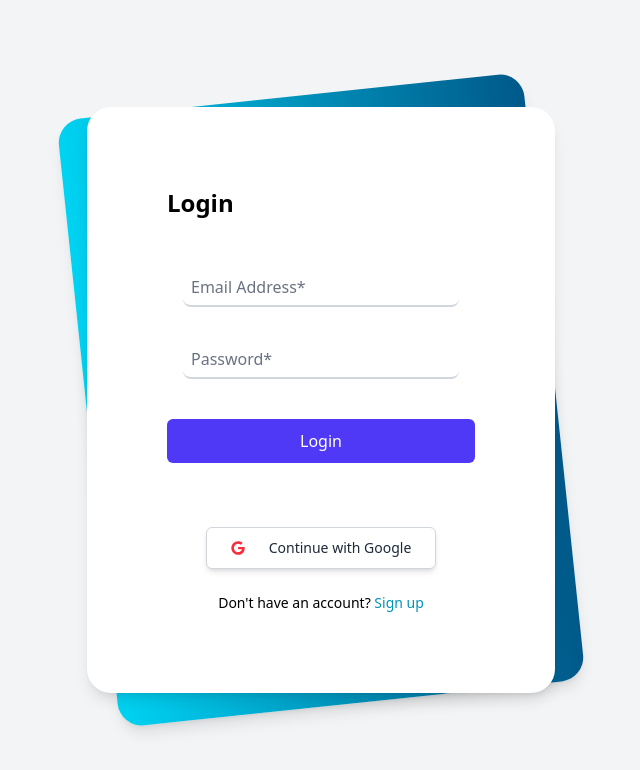
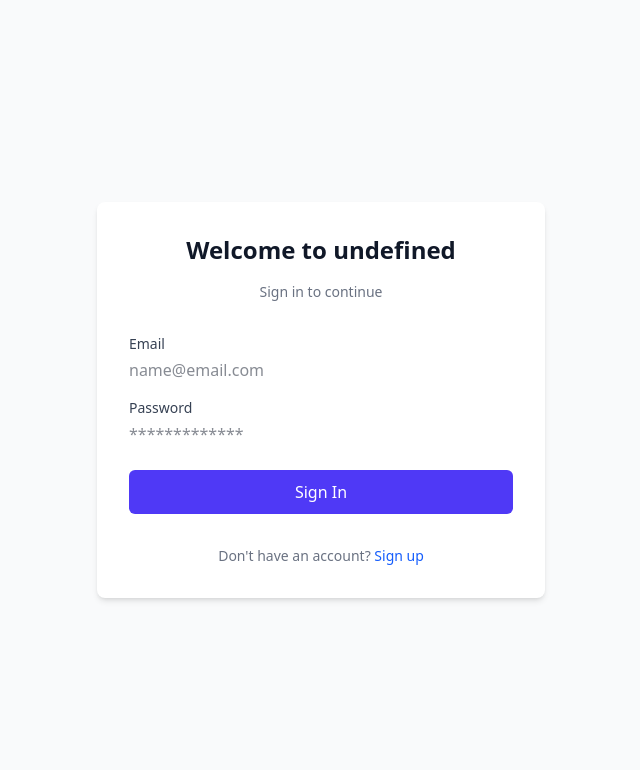
Before and after one commit to Dastaq/frontend, a Next.js app: page /login in a window 1280 px wide. Shown: the top 770 px of the page, without its empty margins (319-959 px from the left). Built offline with nearby package versions, Linux system fonts and the light colour scheme.

Commit message:
Sign up +  login in Complete

```diff
--- a/src/app/(auth)/login/page.tsx
+++ b/src/app/(auth)/login/page.tsx
@@ -1,82 +1,53 @@
+'use client';
 
+import { AuthForm } from '@/component/auth.component';
+import { BrandName } from '@/component/brandname';
+import { useRouter } from 'next/navigation';
+import { useState } from 'react';
 
-'use client';
-import { useState } from 'react';
-import { useRouter } from 'next/navigation';
-import AuthForm from '@/component/auth.component';
-
-const LoginPage = () => {
+export default function LoginPage() {
   const [loading, setLoading] = useState(false);
   const [error, setError] = useState<string | null>(null);
   const router = useRouter();
 
-  const handleSubmit = async (e: React.FormEvent) => {
+  const handleSubmit = async (e: React.FormEvent<HTMLFormElement>) => {
     e.preventDefault();
     setLoading(true);
     setError(null);
 
     try {
+      const formData = new FormData(e.currentTarget);
+      const email = formData.get('email') as string;
+      const password = formData.get('password') as string;
 
-      // Simulated user ID with demo data
-      const userId = Math.floor(Math.random() * 1000);
-      console.log('Logging in...');
-
-      // Redirect to /profile/{userId} on successful "login"
-      router.push(`/profile/${userId}`);
-
-      /*
-      // Backend API Call Example (Uncomment for real implementation)
+      // Replace with your actual authentication logic
       const response = await fetch('/api/auth/login', {
         method: 'POST',
         headers: { 'Content-Type': 'application/json' },
-        body: JSON.stringify({
-          email: e.target.email.value,
-          password: e.target.password.value,
-        }),
-        });
+        body: JSON.stringify({ email, password }),
+      });
 
-        if (!response.ok) throw new Error('Login failed');
-      const data = await response.json();
-      const userId = data.userId;
-      router.push(`/profile/${userId}`);
-      */
+      if (!response.ok) {
+        throw new Error(await response.text());
+      }
 
-      /*
-      // Google OAuth Example
-      //
-      import { useGoogleLogin } from '@react-oauth/google';
-      const googleLogin = useGoogleLogin({
-        onSuccess: async (tokenResponse) => {
-          const res = await fetch('/api/auth/google', {
-            method: 'POST',
-            headers: { 'Content-Type': 'application/json' },
-            body: JSON.stringify({ token: tokenResponse.access_token }),
-          });
-          if (!res.ok) throw new Error('Google login failed');
-          const data = await res.json();
-          const userId = data.userId; // Assuming API returns userId
-          router.push(`/profile/${userId}`);
-        },
-        onError: () => {
-          throw new Error('Google authentication failed');
-        },
-      });
-      googleLogin(); // Trigger Google login
-      */
+      router.push('/dashboard');
     } catch (err) {
-      setError('Failed to log in.');
-      console.error(err);
+      setError(err instanceof Error ? err.message : 'An error occurred');
     } finally {
       setLoading(false);
     }
   };
 
   return (
-    <div className="flex justify-center items-center min-h-screen bg-gray-100">
-      <AuthForm type="login" onSubmit={handleSubmit} loading={loading} />
-      {error && <p className="mt-2 text-red-500">{error}</p>}
+    <div className="flex min-h-screen items-center justify-center bg-gray-50 p-4">
+      <AuthForm
+        type="login"
+        onSubmit={handleSubmit}
+        loading={loading}
+        error={error}
+        brand= {<BrandName/>}
+      />
     </div>
   );
-};
-
-export default LoginPage;
+}
--- a/src/app/(auth)/signup/page.tsx
+++ b/src/app/(auth)/signup/page.tsx
@@ -1,82 +1,59 @@
+'use client';
 
+import { AuthForm } from '@/component/auth.component';
+import { BrandName } from '@/component/brandname';
+import { useRouter } from 'next/navigation';
+import { useState } from 'react';
 
-'use client';
-import { useState } from 'react';
-import { useRouter } from 'next/navigation';
-import AuthForm from '@/component/auth.component';
-
-const SignupPage = () => {
+export default function SignupPage() {
   const [loading, setLoading] = useState(false);
   const [error, setError] = useState<string | null>(null);
   const router = useRouter();
 
-  const handleSubmit = async (e: React.FormEvent) => {
+  const handleSubmit = async (e: React.FormEvent<HTMLFormElement>) => {
     e.preventDefault();
     setLoading(true);
     setError(null);
 
     try {
-      // Simulated user ID with demo data
-      const userId = Math.floor(Math.random() * 1000);
-      console.log('Signing up...');
+      const formData = new FormData(e.currentTarget);
+      const name = formData.get('name') as string;
+      const email = formData.get('email') as string;
+      const password = formData.get('password') as string;
+      const confirmPassword = formData.get('confirmPassword') as string;
 
-      // Redirect to /profile/{userId} on successful "signup"
-      router.push(`/profile/${userId}`);
+      if (password !== confirmPassword) {
+        throw new Error('Passwords do not match');
+      }
 
-      /*
-      // Backend API Call Example (Uncomment for real implementation)
+      // Replace with your actual registration logic
       const response = await fetch('/api/auth/signup', {
         method: 'POST',
         headers: { 'Content-Type': 'application/json' },
-        body: JSON.stringify({
-          email: e.target.email.value, // Assuming form has email field
-          password: e.target.password.value, // Assuming form has password field
-          // Add more fields like name, etc., as needed
-        }),
+        body: JSON.stringify({ name, email, password }),
       });
 
-      if (!response.ok) throw new Error('Signup failed');
-      const data = await response.json();
-      const userId = data.userId; // Assuming API returns userId
-      router.push(`/profile/${userId}`);
-      */
+      if (!response.ok) {
+        throw new Error(await response.text());
+      }
 
-      /*
-      // Google OAuth Example
-      // Requires @react-oauth/google package or similar
-      import { useGoogleLogin } from '@react-oauth/google';
-      const googleLogin = useGoogleLogin({
-        onSuccess: async (tokenResponse) => {
-          const res = await fetch('/api/auth/google-signup', {
-            method: 'POST',
-            headers: { 'Content-Type': 'application/json' },
-            body: JSON.stringify({ token: tokenResponse.access_token }),
-          });
-          if (!res.ok) throw new Error('Google signup failed');
-          const data = await res.json();
-          const userId = data.userId; // Assuming API returns userId
-          router.push(`/profile/${userId}`);
-        },
-        onError: () => {
-          throw new Error('Google authentication failed');
-        },
-      });
-      googleLogin(); // Trigger Google signup
-      */
+      router.push('/dashboard');
     } catch (err) {
-      setError('Failed to create account .');
-      console.error(err);
+      setError(err instanceof Error ? err.message : 'An error occurred');
     } finally {
       setLoading(false);
     }
   };
 
   return (
-    <div className="flex justify-center items-center min-h-screen bg-gray-100">
-      <AuthForm type="create account" onSubmit={handleSubmit} loading={loading} />
-      {error && <p className="mt-2 text-red-500">{error}</p>}
+    <div className="flex min-h-screen items-center justify-center bg-gray-50 p-4">
+      <AuthForm
+        type="create account"
+        onSubmit={handleSubmit}
+        loading={loading}
+        error={error}
+        brand={<BrandName />}
+      />
     </div>
   );
-};
-
-export default SignupPage;
+}
--- a/src/component/UI/input.tsx
+++ b/src/component/UI/input.tsx
@@ -1,71 +1,74 @@
-// File: components/Input.tsx
+// components/ui/Input.tsx
 import { InputProps } from '@/type/input';
 import React, { forwardRef } from 'react';
 
-const sizeClasses = {
-  sm: 'h-8 text-sm peer-placeholder-shown:text-sm peer-focus:text-xs',
-  md: 'h-10 text-base peer-placeholder-shown:text-base peer-focus:text-sm',
-  lg: 'h-12 text-lg peer-placeholder-shown:text-lg peer-focus:text-sm',
-};
 
-const variantClasses = {
-  primary: 'ring-2 ring-gray-500 focus:ring-primary-500 focus:border-primary-500',
-  secondary: 'ring-1 ring-gray-200 focus:ring-primary-500 focus:border-primary-500',
-  outline: 'ring-2 ring-gray-300 focus:ring-primary-500 focus:border-primary-500',
-  ghost: 'ring-0 hover:ring-1 hover:ring-gray-200 focus:ring-1 focus:ring-primary-500',
-};
-
-export const Input = forwardRef<HTMLInputElement, InputProps>(
+const Input = forwardRef<HTMLInputElement, InputProps >(
   (
     {
       className = '',
-      variant = 'primary',
+      variant = 'default',
       size = 'md',
       fullWidth = false,
       leftIcon,
       rightIcon,
       wrapperClassName = '',
+      error = false,
       id,
       ...props
     },
     ref
   ) => {
-    const baseClasses =
-      'peer bg-transparent rounded-lg text-gray-900 placeholder-transparent focus:outline-none transition-all duration-200';
-    const widthClass = fullWidth ? 'w-full' : 'w-72'; // Default width from example is w-72
+
+    // Base classes that apply to all inputs
+    const baseClasses = [
+      'w-full rounded-md bg-white text-gray-900',
+      'focus:outline-none focus:ring-2 focus:ring-blue-500 focus:ring-opacity-50',
+      'disabled:cursor-not-allowed disabled:opacity-50',
+      'transition-all duration-200',
+    ].join(' ');
+
+    // Error state
+    const errorClasses = error ? 'border-red-500 focus:ring-red-500 focus:ring-opacity-50' : '';
+
+    // Handle icon padding
+    const iconPaddingClasses = [
+      leftIcon ? 'pl-10' : '',
+      rightIcon ? 'pr-10' : '',
+    ].join(' ');
+
+    // Combine all classes
+    const inputClasses = [
+      baseClasses,
+      // variantClasses,
+      // sizeClasses,
+      errorClasses,
+      iconPaddingClasses,
+      className,
+    ].join(' ');
+
+    // Wrapper classes
+    const wrapperClasses = [
+      'relative',
+      fullWidth ? 'w-full' : 'w-[280px]',
+      wrapperClassName,
+    ].join(' ');
 
     return (
-      <div
-        className={`relative bg-white p-4 rounded-lg ${widthClass} ${wrapperClassName}`}
-      >
+      <div className={wrapperClasses}>
         {leftIcon && (
-          <span className="absolute left-6 top-1/2 transform -translate-y-1/2 text-gray-400 pointer-events-none">
+          <span className="absolute left-3 top-1/2 transform -translate-y-1/2 text-gray-400">
             {leftIcon}
           </span>
         )}
         <input
           ref={ref}
-          id={id}
-          className={`${baseClasses}  ${variantClasses[variant]} ${
-            leftIcon ? 'pl-10' : 'px-2'
-          } ${rightIcon ? 'pr-10' : ''} ${widthClass} ${className}`}
+          // id={id}
+          className={inputClasses}
           {...props}
         />
-        {props.placeholder && (
-          <label
-            htmlFor={id}
-            className={`absolute left-4 -top-1 text-sm text-gray-500 bg-white mx-1 px-1
-              peer-placeholder-shown:text-base peer-placeholder-shown:text-gray-500
-              peer-placeholder-shown:top-6 peer-focus:-top-1 peer-focus:text-primary-500
-              peer-focus:text-sm transition-all cursor-text ${
-                leftIcon ? 'left-10' : ''
-              }`}
-          >
-            {props.placeholder}
-          </label>
-        )}
         {rightIcon && (
-          <span className="absolute right-6 top-1/2 transform -translate-y-1/2 text-gray-400 pointer-events-none">
+          <span className="absolute right-3 top-1/2 transform -translate-y-1/2 text-gray-400">
             {rightIcon}
           </span>
         )}
--- a/src/component/auth.component.tsx
+++ b/src/component/auth.component.tsx
@@ -1,22 +1,21 @@
+'use client';
 
-
-
-
-'use client';
-import { FaGoogle } from 'react-icons/fa';
+import React from 'react';
 import { motion } from 'framer-motion';
+import Image from 'next/image';
 import Link from 'next/link';
 import Input from './UI/input';
 import { Button } from './UI/button';
+import { BrandName } from './brandname';
 
 interface AuthFormProps {
-  type: 'login' | 'create account';
-  onSubmit: (e: React.FormEvent) => void;
+  type: string;
+  onSubmit: (e: React.FormEvent<HTMLFormElement>) => Promise<void> | void;
   loading: boolean;
-  error?: string;
+  error: string | null;
+  brand?: any; // Adjust the type as per your brand object structure
 }
 
-const AuthForm = ({ type, onSubmit, loading, error }: AuthFormProps) => {
 const containerVariants = {
   hidden: { opacity: 0, y: 20 },
   visible: {
@@ -24,148 +23,179 @@
     y: 0,
     transition: {
       duration: 0.5,
-        staggerChildren: 0.1
+      ease: "easeOut"
     }
   }
 };
 
 const itemVariants = {
   hidden: { opacity: 0, y: 10 },
-    visible: { opacity: 1, y: 0 }
+  visible: {
+    opacity: 1,
+    y: 0,
+    transition: {
+      duration: 0.3
+    }
+  }
 };
-
+const ForBrandName = () => <span> <BrandName/>  </span>;
+export const AuthForm = ({
+  type,
+  onSubmit,
+  loading,
+  error,
+  brand = {
+    name: < ForBrandName />,
+    logo: '/logo.jpeg',
+    logoHeight: 40,
+    logoWidth: 40
+  }
+}: AuthFormProps) => {
   return (
-    <div className="min-h-screen bg-gray-100 py-6 flex flex-col justify-center sm:py-12">
-      <div className="relative py-3 sm:max-w-xl sm:mx-auto">
     <motion.div
-          className="absolute inset-0 bg-gradient-to-r from-cyan-400 to-sky-800 shadow-lg transform -skew-y-6 sm:skew-y-0 sm:-rotate-6 sm:rounded-3xl"
-          initial={{ opacity: 0 }}
-          animate={{ opacity: 1 }}
-          transition={{ duration: 0.5 }}
-        />
-
-        <motion.div
-          className="relative px-4 py-10 bg-white shadow-lg sm:rounded-3xl sm:p-20"
+      className="w-full max-w-md p-8 space-y-8 bg-white rounded-lg shadow-md"
       initial="hidden"
       animate="visible"
       variants={containerVariants}
     >
-          <div className="max-w-md mx-auto">
-            <motion.div variants={itemVariants}>
-              <h1 className="text-2xl font-semibold">
-                {type === 'login' ? 'Login' : 'Create Account'}
-              </h1>
+      <motion.div
+        className="flex flex-col items-center space-y-4"
+        variants={itemVariants}
+      >
+        {brand.logo && (
+          <div className="mb-2">
+            <Image
+              src={brand.logo}
+              alt={brand.name}
+              height={brand.logoHeight || 40}
+              width={brand.logoWidth || 40}
+              className="object-contain"
+            />
+          </div>
+        )}
+        <h2 className="text-2xl font-bold text-center text-gray-900">
+          {type === 'create account'
+            ? `Join ${brand.name}`
+            : `Welcome to ${brand.name}`}
+        </h2>
+        <p className="text-sm text-gray-500">
+          {type === 'create account'
+            ? 'Create your account to get started'
+            : 'Sign in to continue'}
+        </p>
       </motion.div>
 
       {error && (
         <motion.div
-                className="mt-4 p-3 bg-red-100 text-red-700 rounded-md"
-                variants={itemVariants}
+          className="p-4 text-sm text-red-700 bg-red-100 rounded-lg"
+          initial={{ opacity: 0, scale: 0.9 }}
+          animate={{ opacity: 1, scale: 1 }}
+          transition={{ type: 'spring', stiffness: 500 }}
         >
           {error}
         </motion.div>
       )}
 
-            <div className="divide-y divide-gray-200">
+      <form className="mt-8 space-y-6" onSubmit={onSubmit}>
         <motion.div
-                className="py-8 text-base leading-6 space-y-6 text-gray-700 sm:text-lg sm:leading-7"
-                variants={itemVariants}
+          className="space-y-4"
+          variants={{
+            visible: {
+              transition: {
+                staggerChildren: 0.1
+              }
+            }
+          }}
         >
-                <form onSubmit={onSubmit}>
           {type === 'create account' && (
             <motion.div variants={itemVariants}>
+              <label htmlFor="name" className="block text-sm font-medium text-gray-700 mb-1">
+                Name
+              </label>
               <Input
+                id="name"
                 name="name"
                 type="text"
-                        placeholder="Full Name*"
-                        variant="ghost"
-                        size="md"
-                        fullWidth
+              placeholder = 'Name'
                 required
-                        className="h-10 border-b-2 border-gray-300 focus:border-cyan-500 px-0"
+                error={!!error}
+                className="border-gray-300 focus:ring-2 focus:ring-blue-500"
               />
             </motion.div>
           )}
 
           <motion.div variants={itemVariants}>
+            <label htmlFor="email" className="block text-sm font-medium text-gray-700 mb-1">
+              Email
+            </label>
             <Input
+              id="email"
               name="email"
               type="email"
-                      placeholder="Email Address*"
-                      variant="ghost"
-                      size="md"
-                      fullWidth
+              placeholder = 'name@email.com'
               required
-                      className="h-10 border-b-2 border-gray-300 focus:border-cyan-500 px-0"
+              error={!!error}
+              className="border-gray-300 focus:ring-2 focus:ring-blue-500"
             />
           </motion.div>
 
           <motion.div variants={itemVariants}>
+            <label htmlFor="password" className="block text-sm font-medium text-gray-700 mb-1">
+              Password
+            </label>
             <Input
+              id="password"
               name="password"
               type="password"
-                      placeholder="Password*"
-                      variant="ghost"
-                      size="md"
-                      fullWidth
+              placeholder = '*************'
               required
-                      minLength={6}
-                      className="h-10 border-b-2 border-gray-300 focus:border-cyan-500 px-0"
+              error={!!error}
+              className="border-gray-300 focus:ring-2 focus:ring-blue-500"
             />
+          </motion.div>
+
+          {type === 'create account' && (
+            <motion.div variants={itemVariants}>
+              <label htmlFor="confirmPassword" className="block text-sm font-medium text-gray-700 mb-1">
+                Confirm Password
+              </label>
+              <Input
+                id="confirmPassword"
+                name="confirmPassword"
+                type="password"
+                required
+                error={!!error}
+                className="border-gray-300 focus:ring-2 focus:ring-blue-500"
+              />
+            </motion.div>
+          )}
         </motion.div>
 
         <motion.div variants={itemVariants}>
           <Button
             type="submit"
+            loading={loading}
+            disabled={loading}
+            fullWidth
             variant="primary"
-                      className="bg-cyan-500 hover:bg-cyan-600 text-white rounded-md px-4 py-2 w-full mt-6"
-                      loading={loading}
+            size="md"
+            rounded="md"
           >
-                      {type === 'login' ? 'Login' : 'Sign Up'}
+            {type === 'create account' ? 'Sign Up' : 'Sign In'}
           </Button>
         </motion.div>
       </form>
-              </motion.div>
-            </div>
-          </div>
 
       <motion.div
-            className="w-full flex justify-center mt-8"
+        className="text-center text-sm text-gray-500"
         variants={itemVariants}
       >
-            <Button
-              variant="outline"
-              className="bg-white border border-gray-300 rounded-lg shadow-md px-6 py-2 text-sm font-medium text-gray-800 hover:bg-gray-200"
-              icon={<FaGoogle className="text-red-500 mr-2" />}
-            >
-              Continue with Google
-            </Button>
-          </motion.div>
-
-          <motion.div
-            className="text-center text-sm mt-6"
-            variants={itemVariants}
-          >
-            {type === 'login' ? (
-              <p>
-                Don't have an account?{' '}
-                <Link href="/signup" className="text-cyan-600 hover:underline">
-                  Sign up
-                </Link>
-              </p>
+        {type === 'create account' ? (
+          <p>Already have an account? <Link href="/login" className="text-blue-600 hover:underline">Log In</Link></p>
         ) : (
-              <p>
-                Already have an account?{' '}
-                <Link href="/login" className="text-cyan-600 hover:underline">
-                  Login
-                </Link>
-              </p>
+          <p>Don't have an account? <Link href="/signup" className="text-blue-600 hover:underline">Sign up</Link></p>
         )}
       </motion.div>
     </motion.div>
-      </div>
-    </div>
   );
 };
-
-export default AuthForm;
--- a/src/type/auth.ts
+++ b/src/type/auth.ts
@@ -1,6 +1,7 @@
-interface AuthFormProps {
-    type: 'login' | 'signup';
-    onSubmit: (e: React.FormEvent) => void;
-    loading: boolean;
-    error?: string;
-  }
+// File: src/type/auth.ts
+export interface AuthFormProps {
+  type: "sign in" | "create account";
+  onSubmit: (e: React.FormEvent) => void;
+  loading?: boolean;
+  error?: string | null;
+}
--- a/src/type/input.ts
+++ b/src/type/input.ts
@@ -1,14 +1,28 @@
-import { InputHTMLAttributes } from 'react';
+// import { InputHTMLAttributes } from 'react';
 
-export type InputVariant = 'primary' | 'secondary' | 'outline' | 'ghost';
-export type InputSize = 'sm' | 'md' | 'lg';
+// export type InputVariant = 'primary' | 'secondary' | 'outline' | 'ghost';
+// export type InputSize = 'sm' | 'md' | 'lg';
 
-export interface InputProps extends Omit<InputHTMLAttributes<HTMLInputElement>, 'size'> {
-  className?: string;
-  variant?: InputVariant;
-  size?: InputSize | string | number;
+// export interface InputProps extends Omit<InputHTMLAttributes<HTMLInputElement>, 'size'> {
+//   className?: string;
+//   variant?: InputVariant;
+//   size?: InputSize | string | number;
+//   fullWidth?: boolean;
+//   leftIcon?: React.ReactNode;
+//   rightIcon?: React.ReactNode;
+//   wrapperClassName?: string;
+// }
+
+
+export interface InputProps {
+  variant?: 'default' | 'outline' | 'ghost';
+  size?: 'sm' | 'md' | 'lg';
   fullWidth?: boolean;
   leftIcon?: React.ReactNode;
   rightIcon?: React.ReactNode;
   wrapperClassName?: string;
+  error?: boolean;
+  id?: string;
+  className?: string;
+  [key: string]: any; // Allow any other props
 }
--- /dev/null
+++ b/src/type/lable.ts
@@ -0,0 +1,6 @@
+import { ComponentPropsWithoutRef } from "react"
+
+
+export interface LabelProps extends ComponentPropsWithoutRef<"label"> {
+    required?: boolean
+  }
```
Also changed, not shown: src/component/UI/lable.tsx (added, +21 -0 lines), public/Images/Logo.jpg (added). Lines whose indentation alone changed are shown as unchanged.
